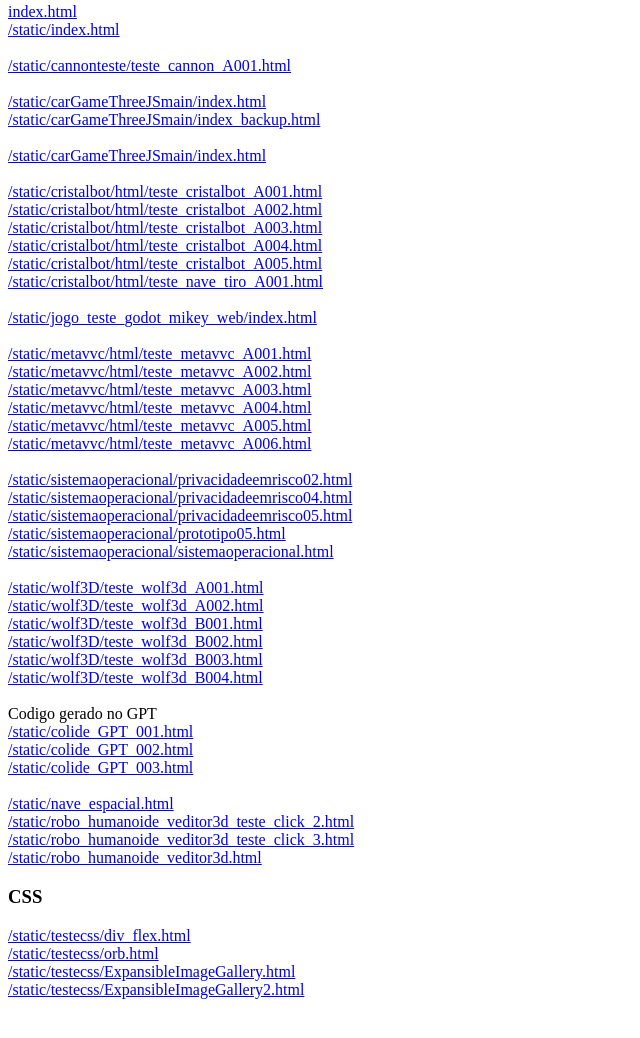
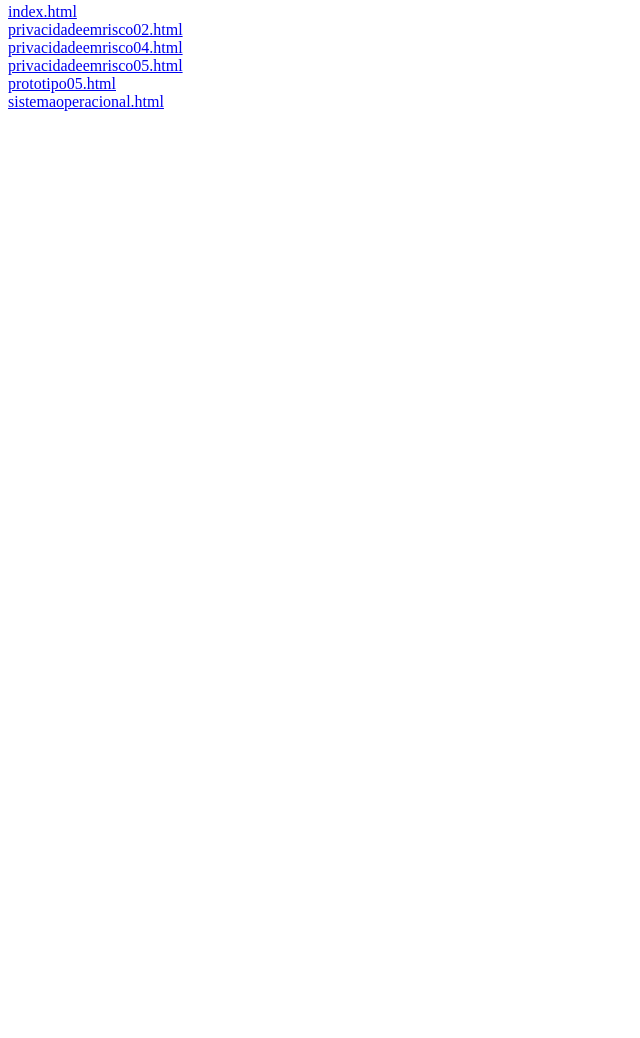
Before and after one commit to VinicisuCoutinhoOi/vinicisucoutinhooi.github.io, a plain HTML site: page index.html in a window 1280 px wide. Shown: the part 304-1342 px from the top of the page, without its empty margins (0-640 px from the left). After the commit the page ends 800 px from the top, so only its background shows below. Drawn offline with Linux system fonts and the light colour scheme.

Commit message:
Alteracao do index.html

```diff
--- a/index.html
+++ b/index.html
@@ -16,59 +16,12 @@
     <br/>
     <h3>Algumas rotas :</h3>
     <br/>
-    <a href="http://localhost:8080/index.html">index.html</a><br/>
-    <a href="http://localhost:8080/static/index.html">/static/index.html</a><br/>
-    <br/>
-    <a href="http://localhost:8080/static/cannonteste/teste_cannon_A001.html">/static/cannonteste/teste_cannon_A001.html</a><br/>
-    <br/>
-    <a href="http://localhost:8080/static/carGameThreeJSmain/index.html">/static/carGameThreeJSmain/index.html</a><br/>
-    <a href="http://localhost:8080/static/carGameThreeJSmain/index_backup.html">/static/carGameThreeJSmain/index_backup.html</a><br/>
-    <br/>
-    <a href="http://localhost:8080/static/carGameThreeJSmain/index.html">/static/carGameThreeJSmain/index.html</a><br/>
-    <br/>
-    <a href="http://localhost:8080/static/cristalbot/html/teste_cristalbot_A001.html">/static/cristalbot/html/teste_cristalbot_A001.html</a><br/>
-    <a href="http://localhost:8080/static/cristalbot/html/teste_cristalbot_A002.html">/static/cristalbot/html/teste_cristalbot_A002.html</a><br/>
-    <a href="http://localhost:8080/static/cristalbot/html/teste_cristalbot_A003.html">/static/cristalbot/html/teste_cristalbot_A003.html</a><br/>
-    <a href="http://localhost:8080/static/cristalbot/html/teste_cristalbot_A004.html">/static/cristalbot/html/teste_cristalbot_A004.html</a><br/>
-    <a href="http://localhost:8080/static/cristalbot/html/teste_cristalbot_A005.html">/static/cristalbot/html/teste_cristalbot_A005.html</a><br/>
-    <a href="http://localhost:8080/static/cristalbot/html/teste_nave_tiro_A001.html">/static/cristalbot/html/teste_nave_tiro_A001.html</a><br/>
-    <br/>
-    <a href="http://localhost:8080/static/jogo_teste_godot_mikey_web/index.html">/static/jogo_teste_godot_mikey_web/index.html</a><br/>
-    <br/>
-    <a href="http://localhost:8080/static/metavvc/html/teste_metavvc_A001.html">/static/metavvc/html/teste_metavvc_A001.html</a><br/>
-    <a href="http://localhost:8080/static/metavvc/html/teste_metavvc_A002.html">/static/metavvc/html/teste_metavvc_A002.html</a><br/>
-    <a href="http://localhost:8080/static/metavvc/html/teste_metavvc_A003.html">/static/metavvc/html/teste_metavvc_A003.html</a><br/>
-    <a href="http://localhost:8080/static/metavvc/html/teste_metavvc_A004.html">/static/metavvc/html/teste_metavvc_A004.html</a><br/>
-    <a href="http://localhost:8080/static/metavvc/html/teste_metavvc_A005.html">/static/metavvc/html/teste_metavvc_A005.html</a><br/>
-    <a href="http://localhost:8080/static/metavvc/html/teste_metavvc_A006.html">/static/metavvc/html/teste_metavvc_A006.html</a><br/>
-    <br/>
-    <a href="http://localhost:8080/static/sistemaoperacional/privacidadeemrisco02.html">/static/sistemaoperacional/privacidadeemrisco02.html</a><br/>
-    <a href="http://localhost:8080/static/sistemaoperacional/privacidadeemrisco04.html">/static/sistemaoperacional/privacidadeemrisco04.html</a><br/>
-    <a href="http://localhost:8080/static/sistemaoperacional/privacidadeemrisco05.html">/static/sistemaoperacional/privacidadeemrisco05.html</a><br/>
-    <a href="http://localhost:8080/static/sistemaoperacional/prototipo05.html">/static/sistemaoperacional/prototipo05.html</a><br/>
-    <a href="http://localhost:8080/static/sistemaoperacional/sistemaoperacional.html">/static/sistemaoperacional/sistemaoperacional.html</a><br/>
-    <br/>
-    <a href="http://localhost:8080/static/wolf3D/teste_wolf3d_A001.html">/static/wolf3D/teste_wolf3d_A001.html</a><br/>
-    <a href="http://localhost:8080/static/wolf3D/teste_wolf3d_A002.html">/static/wolf3D/teste_wolf3d_A002.html</a><br/>
-    <a href="http://localhost:8080/static/wolf3D/teste_wolf3d_B001.html">/static/wolf3D/teste_wolf3d_B001.html</a><br/>
-    <a href="http://localhost:8080/static/wolf3D/teste_wolf3d_B002.html">/static/wolf3D/teste_wolf3d_B002.html</a><br/>
-    <a href="http://localhost:8080/static/wolf3D/teste_wolf3d_B003.html">/static/wolf3D/teste_wolf3d_B003.html</a><br/>
-    <a href="http://localhost:8080/static/wolf3D/teste_wolf3d_B004.html">/static/wolf3D/teste_wolf3d_B004.html</a><br/>
-    <br/>
-    Codigo gerado no GPT<br/>
-    <a href="http://localhost:8080/static/colide_GPT_001.html">/static/colide_GPT_001.html</a><br/>
-    <a href="http://localhost:8080/static/colide_GPT_002.html">/static/colide_GPT_002.html</a><br/>
-    <a href="http://localhost:8080/static/colide_GPT_003.html">/static/colide_GPT_003.html</a><br/>
-    <br/>
-    <a href="http://localhost:8080/static/nave_espacial.html">/static/nave_espacial.html</a><br/>
-    <a href="http://localhost:8080/static/robo_humanoide_veditor3d_teste_click_2.html">/static/robo_humanoide_veditor3d_teste_click_2.html</a><br/>
-    <a href="http://localhost:8080/static/robo_humanoide_veditor3d_teste_click_3.html">/static/robo_humanoide_veditor3d_teste_click_3.html</a><br/>
-    <a href="http://localhost:8080/static/robo_humanoide_veditor3d.html">/static/robo_humanoide_veditor3d.html</a><br/>
-    <h3>CSS</h3>
-    <a href="http://localhost:8080/static/testecss/div_flex.html">/static/testecss/div_flex.html</a><br/>
-    <a href="http://localhost:8080/static/testecss/orb.html">/static/testecss/orb.html</a><br/>
-    <a href="http://localhost:8080/static/testecss/ExpansibleImageGallery.html">/static/testecss/ExpansibleImageGallery.html</a><br/>
-    <a href="http://localhost:8080/static/testecss/ExpansibleImageGallery2.html">/static/testecss/ExpansibleImageGallery2.html</a><br/>
+    <a href="index.html">index.html</a><br/>
+    <a href="privacidadeemrisco02.html">privacidadeemrisco02.html</a><br/>
+    <a href="privacidadeemrisco04.html">privacidadeemrisco04.html</a><br/>
+    <a href="privacidadeemrisco05.html">privacidadeemrisco05.html</a><br/>
+    <a href="prototipo05.html">prototipo05.html</a><br/>
+    <a href="sistemaoperacional.html">sistemaoperacional.html</a><br/>
     <br/>
     </p>
  </body>
```
